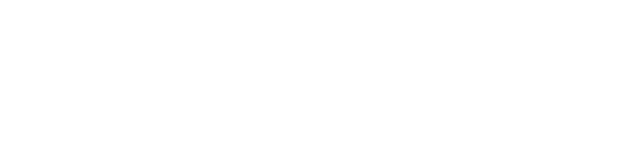
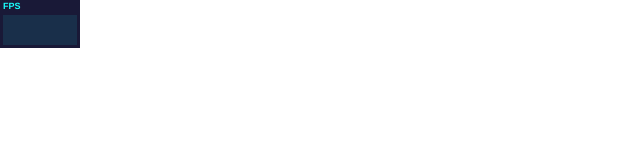
Before and after one commit to smallkitten-development/Scorpion, a plain HTML site: page index.html in a window 1280 px wide. Shown: the whole page, without its empty margins (0-640 px from the left). Drawn offline with nearby package versions, Linux system fonts and the light colour scheme.

Commit message:
Added FPS tracking.

```diff
--- a/index.html
+++ b/index.html
@@ -2,11 +2,12 @@
 <html>
 	<head>
 		<title>scorpion</title>
+		<script src="library/three/three.js"></script>
+		<script src="library/stats/stats.js"></script>
 		<script src="scorpion.js"></script>
-		<script src="library/three/three.js"></script>
 	</head>
 
-	<body>
+	<body onload="spnStats();">
 		<script>
 			// exampleScene();
 			// this could be ran on the opening of the browser
--- /dev/null
+++ b/library/stats/stats.js
@@ -0,0 +1,179 @@
+(function (global, factory) {
+	typeof exports === 'object' && typeof module !== 'undefined' ? module.exports = factory() :
+	typeof define === 'function' && define.amd ? define(factory) :
+	(global.Stats = factory());
+}(this, (function () { 'use strict';
+
+/**
+ * @author mrdoob / http://mrdoob.com/
+ */
+
+var Stats = function () {
+
+	var mode = 0;
+
+	var container = document.createElement( 'div' );
+	container.style.cssText = 'position:fixed;top:0;left:0;cursor:pointer;opacity:0.9;z-index:10000';
+	container.addEventListener( 'click', function ( event ) {
+
+		event.preventDefault();
+		showPanel( ++ mode % container.children.length );
+
+	}, false );
+
+	//
+
+	function addPanel( panel ) {
+
+		container.appendChild( panel.dom );
+		return panel;
+
+	}
+
+	function showPanel( id ) {
+
+		for ( var i = 0; i < container.children.length; i ++ ) {
+
+			container.children[ i ].style.display = i === id ? 'block' : 'none';
+
+		}
+
+		mode = id;
+
+	}
+
+	//
+
+	var beginTime = ( performance || Date ).now(), prevTime = beginTime, frames = 0;
+
+	var fpsPanel = addPanel( new Stats.Panel( 'FPS', '#0ff', '#002' ) );
+	var msPanel = addPanel( new Stats.Panel( 'MS', '#0f0', '#020' ) );
+
+	if ( self.performance && self.performance.memory ) {
+
+		var memPanel = addPanel( new Stats.Panel( 'MB', '#f08', '#201' ) );
+
+	}
+
+	showPanel( 0 );
+
+	return {
+
+		REVISION: 16,
+
+		dom: container,
+
+		addPanel: addPanel,
+		showPanel: showPanel,
+
+		begin: function () {
+
+			beginTime = ( performance || Date ).now();
+
+		},
+
+		end: function () {
+
+			frames ++;
+
+			var time = ( performance || Date ).now();
+
+			msPanel.update( time - beginTime, 200 );
+
+			if ( time >= prevTime + 1000 ) {
+
+				fpsPanel.update( ( frames * 1000 ) / ( time - prevTime ), 100 );
+
+				prevTime = time;
+				frames = 0;
+
+				if ( memPanel ) {
+
+					var memory = performance.memory;
+					memPanel.update( memory.usedJSHeapSize / 1048576, memory.jsHeapSizeLimit / 1048576 );
+
+				}
+
+			}
+
+			return time;
+
+		},
+
+		update: function () {
+
+			beginTime = this.end();
+
+		},
+
+		// Backwards Compatibility
+
+		domElement: container,
+		setMode: showPanel
+
+	};
+
+};
+
+Stats.Panel = function ( name, fg, bg ) {
+
+	var min = Infinity, max = 0, round = Math.round;
+	var PR = round( window.devicePixelRatio || 1 );
+
+	var WIDTH = 80 * PR, HEIGHT = 48 * PR,
+			TEXT_X = 3 * PR, TEXT_Y = 2 * PR,
+			GRAPH_X = 3 * PR, GRAPH_Y = 15 * PR,
+			GRAPH_WIDTH = 74 * PR, GRAPH_HEIGHT = 30 * PR;
+
+	var canvas = document.createElement( 'canvas' );
+	canvas.width = WIDTH;
+	canvas.height = HEIGHT;
+	canvas.style.cssText = 'width:80px;height:48px';
+
+	var context = canvas.getContext( '2d' );
+	context.font = 'bold ' + ( 9 * PR ) + 'px Helvetica,Arial,sans-serif';
+	context.textBaseline = 'top';
+
+	context.fillStyle = bg;
+	context.fillRect( 0, 0, WIDTH, HEIGHT );
+
+	context.fillStyle = fg;
+	context.fillText( name, TEXT_X, TEXT_Y );
+	context.fillRect( GRAPH_X, GRAPH_Y, GRAPH_WIDTH, GRAPH_HEIGHT );
+
+	context.fillStyle = bg;
+	context.globalAlpha = 0.9;
+	context.fillRect( GRAPH_X, GRAPH_Y, GRAPH_WIDTH, GRAPH_HEIGHT );
+
+	return {
+
+		dom: canvas,
+
+		update: function ( value, maxValue ) {
+
+			min = Math.min( min, value );
+			max = Math.max( max, value );
+
+			context.fillStyle = bg;
+			context.globalAlpha = 1;
+			context.fillRect( 0, 0, WIDTH, GRAPH_Y );
+			context.fillStyle = fg;
+			context.fillText( round( value ) + ' ' + name + ' (' + round( min ) + '-' + round( max ) + ')', TEXT_X, TEXT_Y );
+
+			context.drawImage( canvas, GRAPH_X + PR, GRAPH_Y, GRAPH_WIDTH - PR, GRAPH_HEIGHT, GRAPH_X, GRAPH_Y, GRAPH_WIDTH - PR, GRAPH_HEIGHT );
+
+			context.fillRect( GRAPH_X + GRAPH_WIDTH - PR, GRAPH_Y, PR, GRAPH_HEIGHT );
+
+			context.fillStyle = bg;
+			context.globalAlpha = 0.9;
+			context.fillRect( GRAPH_X + GRAPH_WIDTH - PR, GRAPH_Y, PR, round( ( 1 - ( value / maxValue ) ) * GRAPH_HEIGHT ) );
+
+		}
+
+	};
+
+};
+
+return Stats;
+
+})));
--- a/scorpion.js
+++ b/scorpion.js
@@ -1,6 +1,13 @@
 // Scorpion game engine! Made by nathan.
 
 console.log('scorpion-engine version 1');
+
+var stats = new Stats();
+stats.showPanel(0);
+
+function spnStats() {
+	document.body.appendChild(stats.dom);
+}
 
 var dynamic = false; // set to false by default unless stated otherwise by the scene creator.
 var basic = "basic";
@@ -30,6 +37,8 @@ function exampleScene() { // this renders a cube and a light
 }
 
 function animate() {
+	stats.begin(); // start fps monitor
+
 	requestAnimationFrame(animate);
 	spnRenderer.render(spnCreateScene, spnCamera); // render camera and scene
 
@@ -37,6 +46,8 @@ function animate() {
 		spnBasicCubeGlobal.rotation.x += basicCubeAnimationX;
 		spnBasicCubeGlobal.rotation.y += basicCubeAnimationY;
 	}
+
+	stats.end(); // end fps monitor per frame
 }
 
 function spnAnimate(object, x, y) { // adds animation to created objects
```
